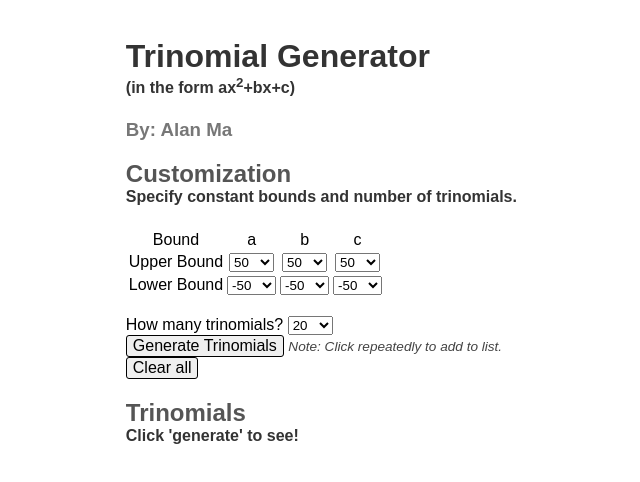
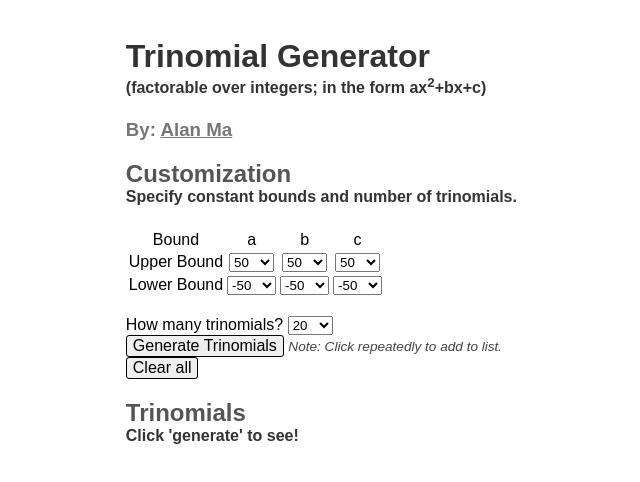
Before and after one commit to alan-ma/trinomials, a plain HTML site: page index.html in a window 1280 px wide. Shown: the whole page, without its empty margins (135-775 px from the left). Drawn offline with Linux system fonts and the light colour scheme.

Commit message:
added meta data

```diff
--- a/index.html
+++ b/index.html
@@ -1,10 +1,14 @@
+<meta charset="UTF-8">
+<meta name="description" content="A simple trinomial generator.">
+<meta name="author" content="Alan Ma">
+<title>Trinomial Generator</title>
 <script src="script.js"></script>
 <link rel="stylesheet" href="main.css">
 <body onload="initialize_arrays()">
 	<div id="container">
 		<h1>Trinomial Generator</h1>
-		<h4>(in the form ax<sup>2</sup>+bx+c)</h4>
-		<h3>By: Alan Ma</h3>
+		<h4>(factorable over integers; in the form ax<sup>2</sup>+bx+c)</h4>
+		<h3>By: <a href="https://github.com/alan-ma" target="_blank">Alan Ma</a></h3>
 		<h2>Customization</h2>
 		<h4>Specify constant bounds and number of trinomials.</h4>
 		<table>
--- a/main.css
+++ b/main.css
@@ -41,3 +41,9 @@ input, button {
 table {
 	text-align: center;
 }
+a {
+	color: inherit;
+}
+a:hover {
+	color: #AAA;
+}
```
